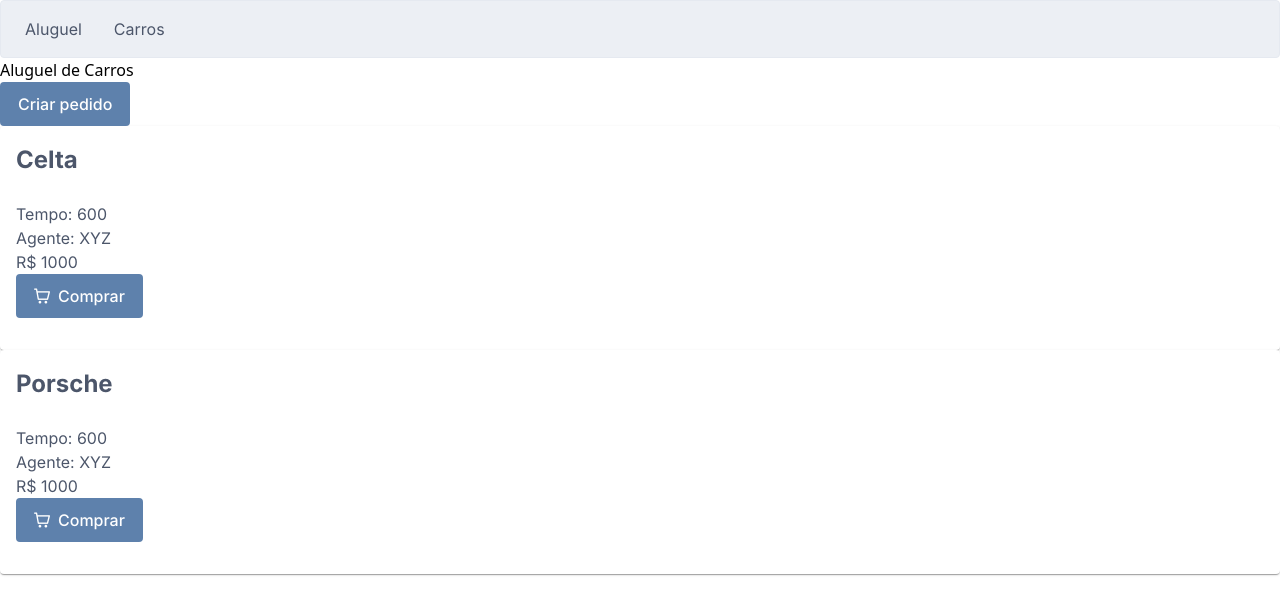
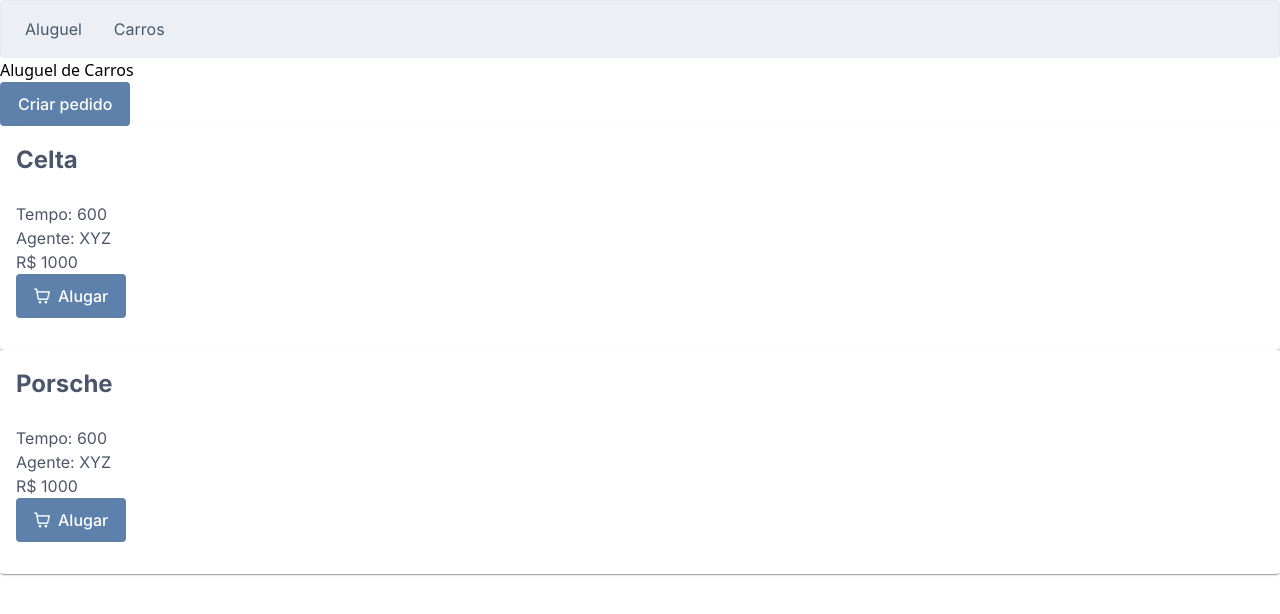
Before and after one commit to luizfelipecm1/aluguel-de-carros, a React (Vite) app in the folder codigo/frontend/: page /dashboard/aluguel-carros in a window 1280 px wide. Shown: the top 614 px of the page. Built offline with nearby package versions, Linux system fonts and the light colour scheme.

Commit message:
fix: rename button

```diff
--- a/codigo/frontend/src/pages/car-rental.tsx
+++ b/codigo/frontend/src/pages/car-rental.tsx
@@ -32,10 +32,10 @@ const itemTemplate = (data: any, layout: any) => {
               {data.agent}
             </p>
           </div>
-          <div className="align-middle">
+          <div>
             <p>R$ {data.value}</p>
 
-            <Button icon="pi pi-shopping-cart" label="Comprar" />
+            <Button icon="pi pi-shopping-cart" label="Alugar" />
           </div>
         </div>
       </Card>
```
